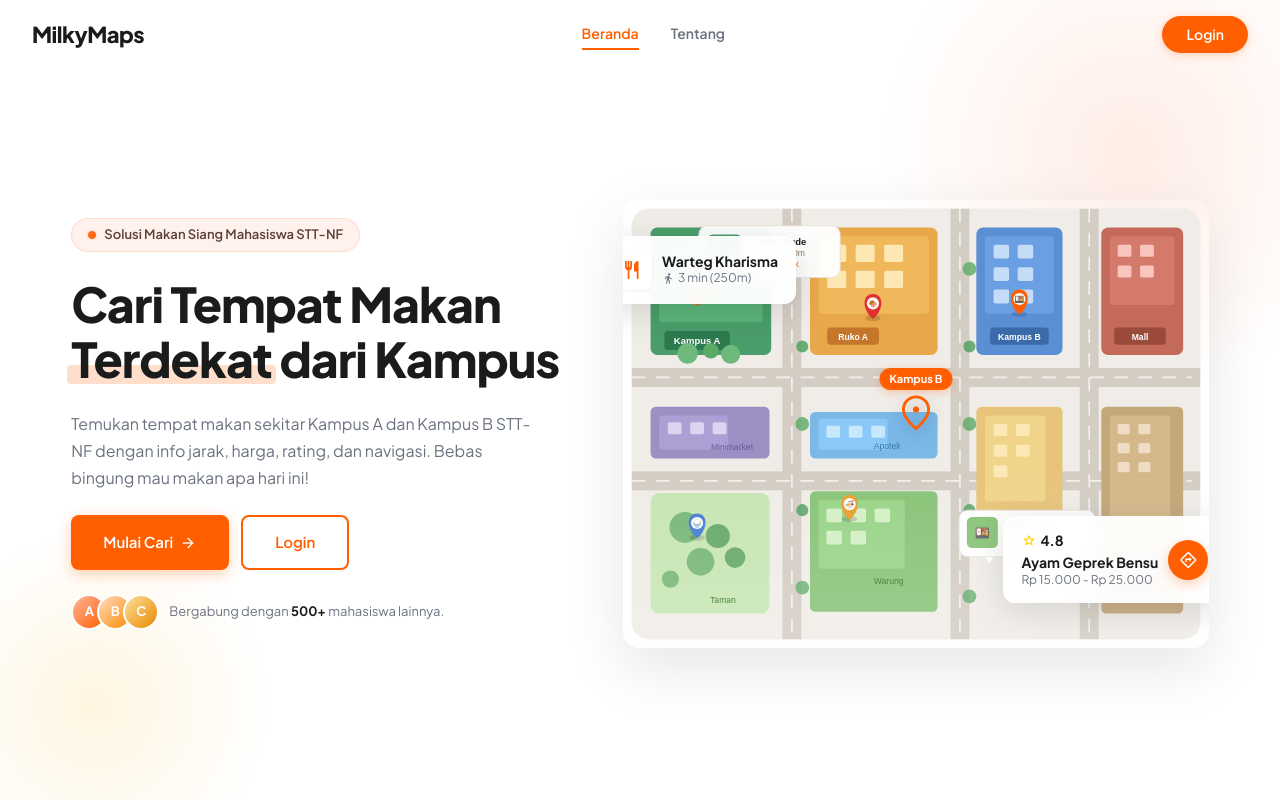
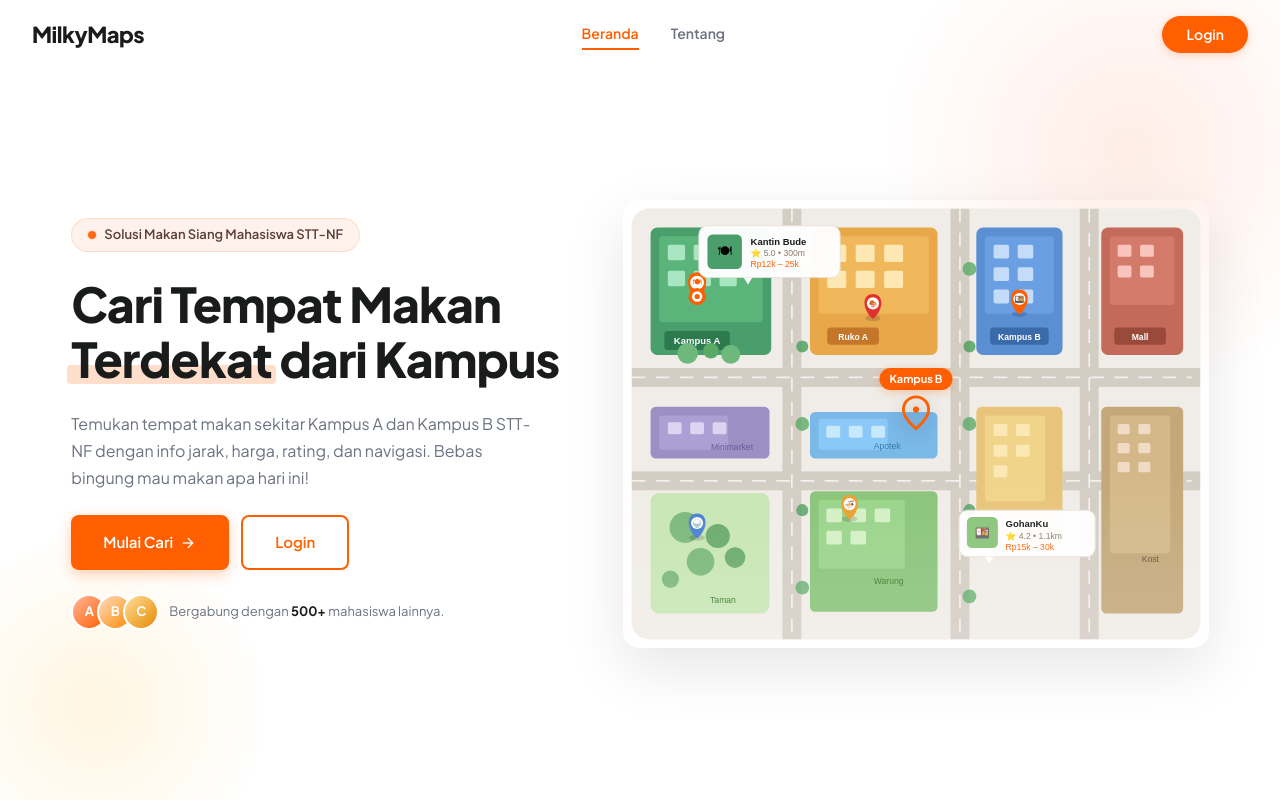
Before and after one commit to SyahrulGigaWahyudi/Projek-MilkyMapss, a React (Vite) app in the folder frontend/: page / in a window 1280 px wide. Shown: the top 800 px of the page. Built offline with nearby package versions, Linux system fonts and the light colour scheme.

Commit message:
perbaikan tampilan mobile

```diff
--- a/frontend/src/components/HeroSection.jsx
+++ b/frontend/src/components/HeroSection.jsx
@@ -47,45 +47,15 @@ function HeroSection() {
             </div>
           </div>
 
-          {/* Right Visual */}
           <div className="lp-hero-visual">
             <div className="lp-map-wrapper">
               <img src={heroMap} alt="MilkyMaps - Peta tempat makan kampus" className="lp-map-img" style={{ borderRadius: "16px" }} />
               <div className="lp-map-overlay"></div>
 
-              {/* Floating Card 1 - Top */}
-              <div className="lp-float-card lp-float-1">
-                <div className="lp-float-icon">
-                  <span className="material-symbols-outlined">restaurant</span>
-                </div>
-                <div>
-                  <h4>Warteg Kharisma</h4>
-                  <p>
-                    <span className="material-symbols-outlined" style={{ fontSize: 13 }}>directions_walk</span>
-                    3 min (250m)
-                  </p>
-                </div>
-              </div>
-
               {/* Center Pin */}
               <div className="lp-center-pin">
                 <div className="lp-pin-label">Kampus B</div>
                 <span className="material-symbols-outlined lp-pin-icon">location_on</span>
-              </div>
-
-              {/* Floating Card 2 - Bottom */}
-              <div className="lp-float-card lp-float-2">
-                <div style={{ flex: 1 }}>
-                  <div className="lp-float-rating">
-                    <span className="material-symbols-outlined" style={{ fontSize: 15, color: '#FFD400' }}>star</span>
-                    <strong>4.8</strong>
-                  </div>
-                  <h4>Ayam Geprek Bensu</h4>
-                  <p>Rp 15.000 - Rp 25.000</p>
-                </div>
-                <div className="lp-float-nav">
-                  <span className="material-symbols-outlined">directions</span>
-                </div>
               </div>
             </div>
           </div>
--- a/frontend/src/components/Navbar.jsx
+++ b/frontend/src/components/Navbar.jsx
@@ -27,6 +27,14 @@ function Navbar() {
     setActiveHash('#features');
   };
 
+  const handleBeranda = (e) => {
+    if (location.pathname === '/') {
+      e.preventDefault();
+      window.scrollTo({ top: 0, behavior: 'smooth' });
+      setActiveHash('');
+    }
+  };
+
   const isBerandaActive = location.pathname === '/' && activeHash !== '#features';
   const isTentangActive = activeHash === '#features';
 
@@ -38,7 +46,7 @@ function Navbar() {
           <Link
             to="/"
             className={`lp-nav-link ${isBerandaActive ? 'active' : ''}`}
-            onClick={() => setActiveHash('')}>
+            onClick={handleBeranda}>
             Beranda
           </Link>
           <a
--- a/frontend/src/pages/FoodDetailPage.jsx
+++ b/frontend/src/pages/FoodDetailPage.jsx
@@ -186,9 +186,12 @@ export default function FoodDetailPage() {
                 <div className="mm-detail-actions">
                   {(place.gmaps_link || (place.latitude && place.longitude)) && (
                     <button className="mm-btn-primary" onClick={() => {
-                      const url = place.gmaps_link
+                      let url = place.gmaps_link
                         ? place.gmaps_link
                         : `https://www.google.com/maps/dir/?api=1&destination=${place.latitude},${place.longitude}`;
+                      if (url && !url.startsWith('http')) {
+                        url = 'https://' + url;
+                      }
                       window.open(url, '_blank');
                     }}>
                       <span className="material-symbols-outlined">navigation</span>
--- a/frontend/src/pages/HomePage.jsx
+++ b/frontend/src/pages/HomePage.jsx
@@ -55,7 +55,7 @@ export default function HomePage() {
       <main className="mm-main-content">
         {/* Top bar */}
         <header className="mm-topbar">
-          <div className="mm-topbar-actions">
+          <div className="mm-topbar-actions" style={{ marginLeft: 'auto' }}>
             <div className="mm-avatar-sm" onClick={() => navigate('/profile')}
               style={{ overflow: 'hidden', padding: 0, cursor: 'pointer' }}>
               {user?.profile_picture ? (
--- a/frontend/src/pages/ProfilePage.jsx
+++ b/frontend/src/pages/ProfilePage.jsx
@@ -7,11 +7,16 @@ import SideNav from '../components/SideNav';
 const API_BASE = import.meta.env.VITE_API_URL || 'http://localhost:3000';
 
 export default function ProfilePage() {
-  const { user, setUser } = useAuth();
+  const { user, setUser, logoutUser } = useAuth();
   const navigate = useNavigate();
   const fileInputRef = useRef(null);
   const [uploading, setUploading] = useState(false);
   const [previewUrl, setPreviewUrl] = useState(null);
+
+  const handleLogout = () => {
+    logoutUser();
+    navigate('/login');
+  };
 
   const API_URL = user?.profile_picture?.startsWith('http')
     ? user.profile_picture
@@ -144,6 +149,14 @@ export default function ProfilePage() {
                     <span className="material-symbols-outlined mm-profile-menu-arrow">chevron_right</span>
                   </button>
                 ))}
+                <button className="mm-profile-menu-item" onClick={handleLogout} style={{ marginTop: '1rem', color: '#dc3545' }}>
+                  <div className="mm-profile-menu-left">
+                    <div className="mm-profile-menu-icon" style={{ background: 'rgba(220, 53, 69, 0.1)' }}>
+                      <span className="material-symbols-outlined">logout</span>
+                    </div>
+                    <span className="mm-profile-menu-label">Logout</span>
+                  </div>
+                </button>
               </div>
             </div>
           </div>
```
